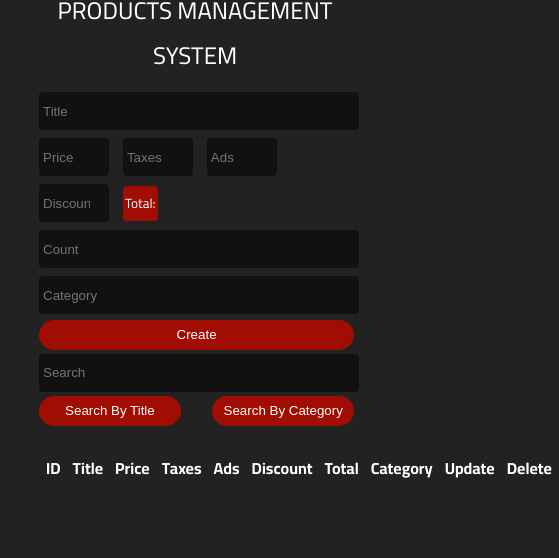
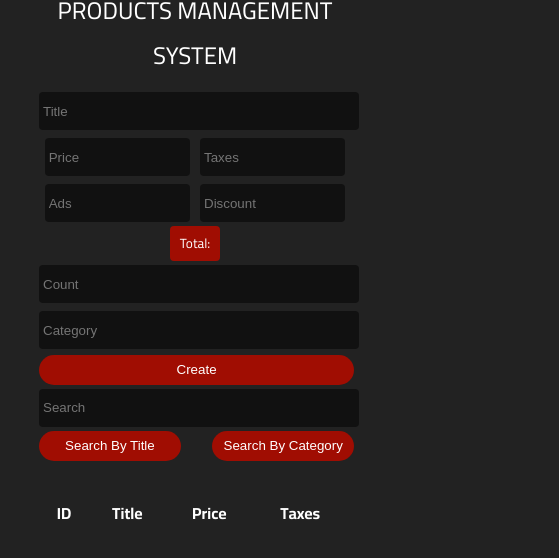
Before and after one commit to Shedaaa/CRUDS, a plain HTML site: page index.html in a window 390 px wide. Shown: the part 116-674 px from the top of the page, 559 px wide, since content can reach past the window. Drawn offline with Linux system fonts and the light colour scheme.

Commit message:
Add files via upload

```diff
--- a/main.css
+++ b/main.css
@@ -51,6 +51,21 @@ input:focus {
 #total::before {
   content: "Total: ";
 }
+@media (max-width: 767px) {
+  .project .inputs .price {
+    display: flex;
+    flex-wrap: wrap;
+    column-gap: 10px;
+    justify-content: center;
+  }
+  .project .inputs .price input {
+    width: 44%;
+    margin-right: unset;
+  }
+  #total {
+    padding: 5px 10px;
+  }
+}
 button {
   width: 101%;
   height: 30px;
@@ -78,10 +93,21 @@ button:hover {
 .project .outputs .searchBtn button {
   width: 45%;
 }
-.project .outputs table {
+
+/* table */
+
+.project .outputs .table table {
   width: 100%;
   text-align: center;
   margin: 10px 0;
+}
+@media (max-width: 1199px) {
+  .project .outputs .table {
+    overflow-x: auto;
+  }
+  .project .outputs .table table {
+    min-width: 959px;
+  }
 }
 th,
 td {
```
